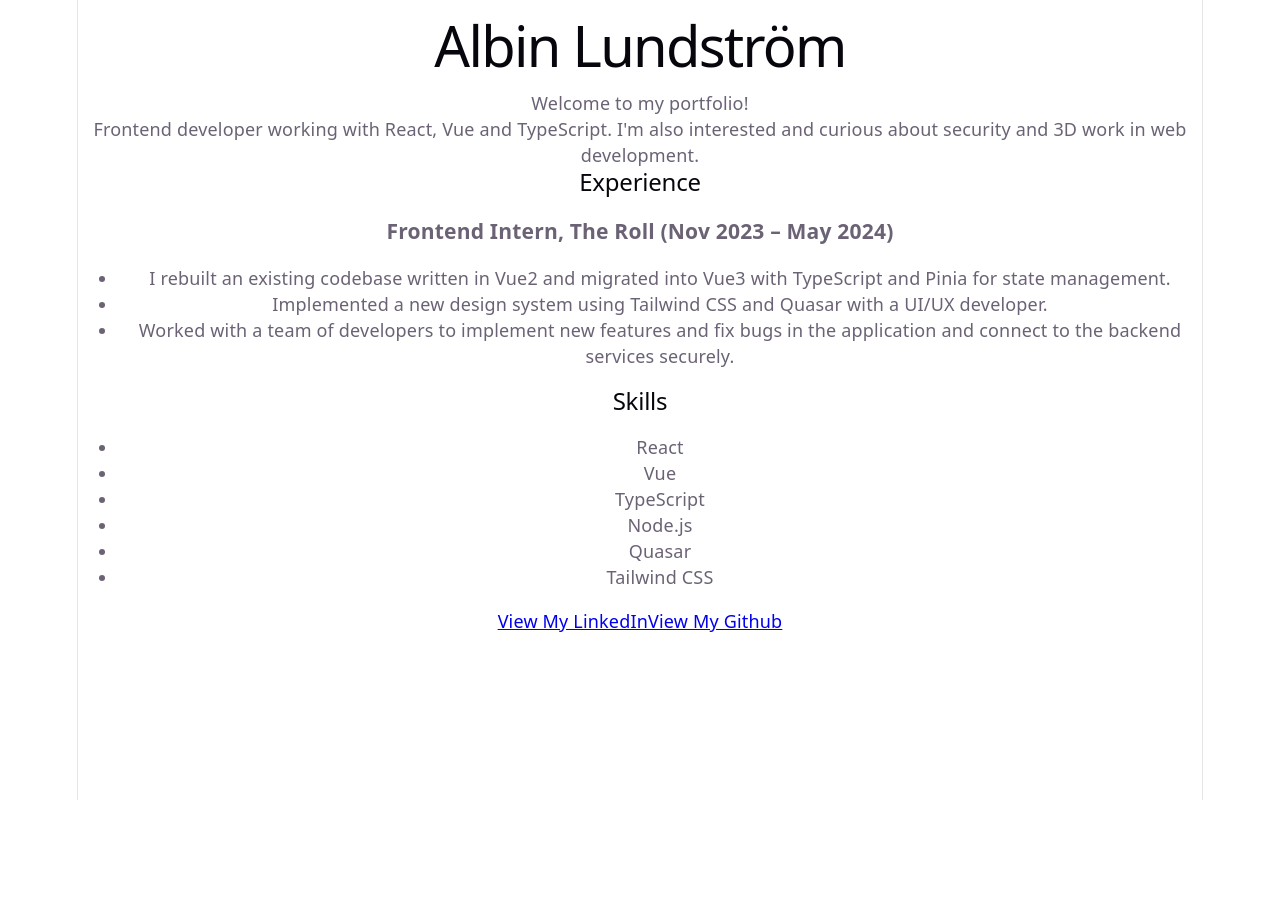
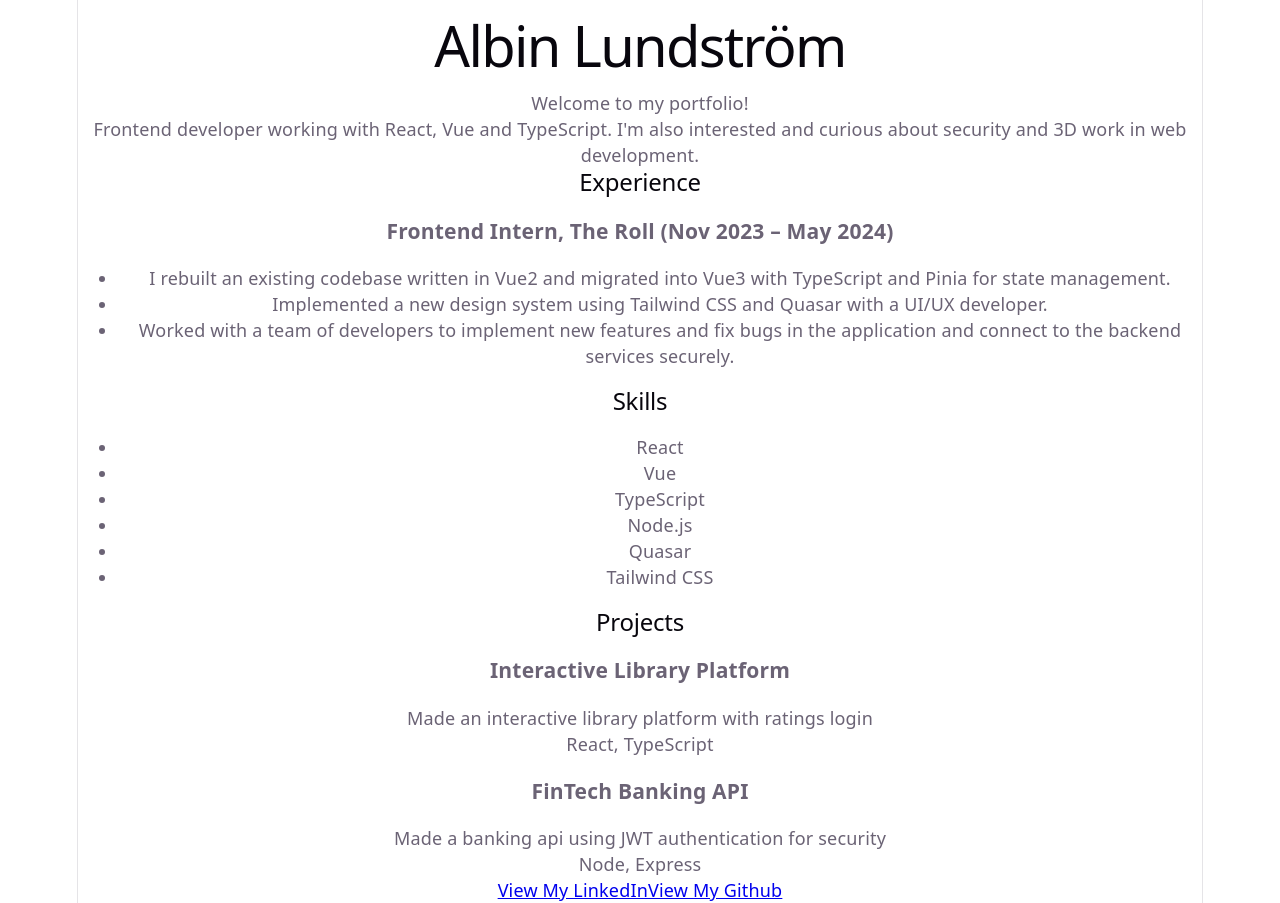
Before and after one commit to WilhelmErik/portfolio_website, a React (Vite) app: page / in a window 1280 px wide. Before the commit the page ends 800 px from the top, so only its background shows below. Built offline with nearby package versions, Linux system fonts and the light colour scheme.

Commit message:
Add Projects section rednered from data

```diff
--- a/src/Components/Wrapper.tsx
+++ b/src/Components/Wrapper.tsx
@@ -1,14 +1,33 @@
+interface Project {
+  title: string;
+  description: string;
+  tech: string[];
+}
+
+const projects: Project[] = [
+  {
+    title: "Interactive Library Platform",
+    description: "Made an interactive library platform with ratings login",
+    tech: ["React", "TypeScript"],
+  },
+  {
+    title: "FinTech Banking API",
+    description: "Made a banking api using JWT authentication for security",
+    tech: ["Node", "Express"],
+  },
+];
+
 export function Wrapper() {
   return (
     <div className="main">
       <h1>Albin Lundström</h1>
       <p>Welcome to my portfolio!</p>
       <p>
-        Frontend developer working with React, Vue and TypeScript. I'm also interested and curious about security and 3D work in web development.
+        Frontend developer working with React, Vue and TypeScript. I'm also interested and curious about security and 3D
+        work in web development.
       </p>
       <h2>Experience</h2>
       <h3>Frontend Intern, The Roll (Nov 2023 – May 2024)</h3>
-
 
       <ul>
         <li>
@@ -31,6 +50,16 @@ export function Wrapper() {
         <li>Quasar</li>
         <li>Tailwind CSS</li>
       </ul>
+      <h2>Projects</h2>
+
+      {projects.map((project) => (
+        <div key={project.title}>
+          <h3>{project.title}</h3>
+          <p>{project.description} </p>
+          <p>{project.tech.join(", ")} </p>
+
+        </div>
+      ))}
       <a
         href="https://www.linkedin.com/in/albin-lundstrom"
         target="_blank"
```
